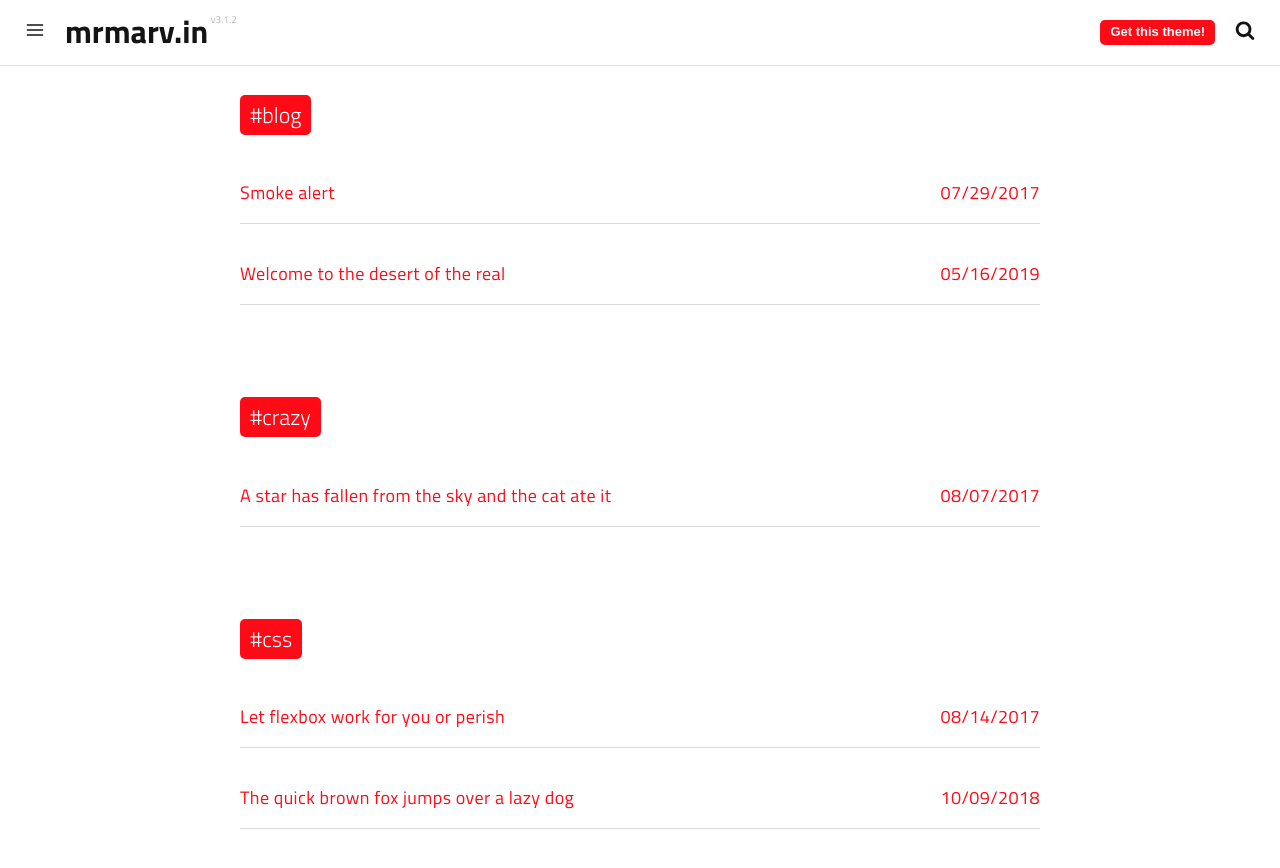
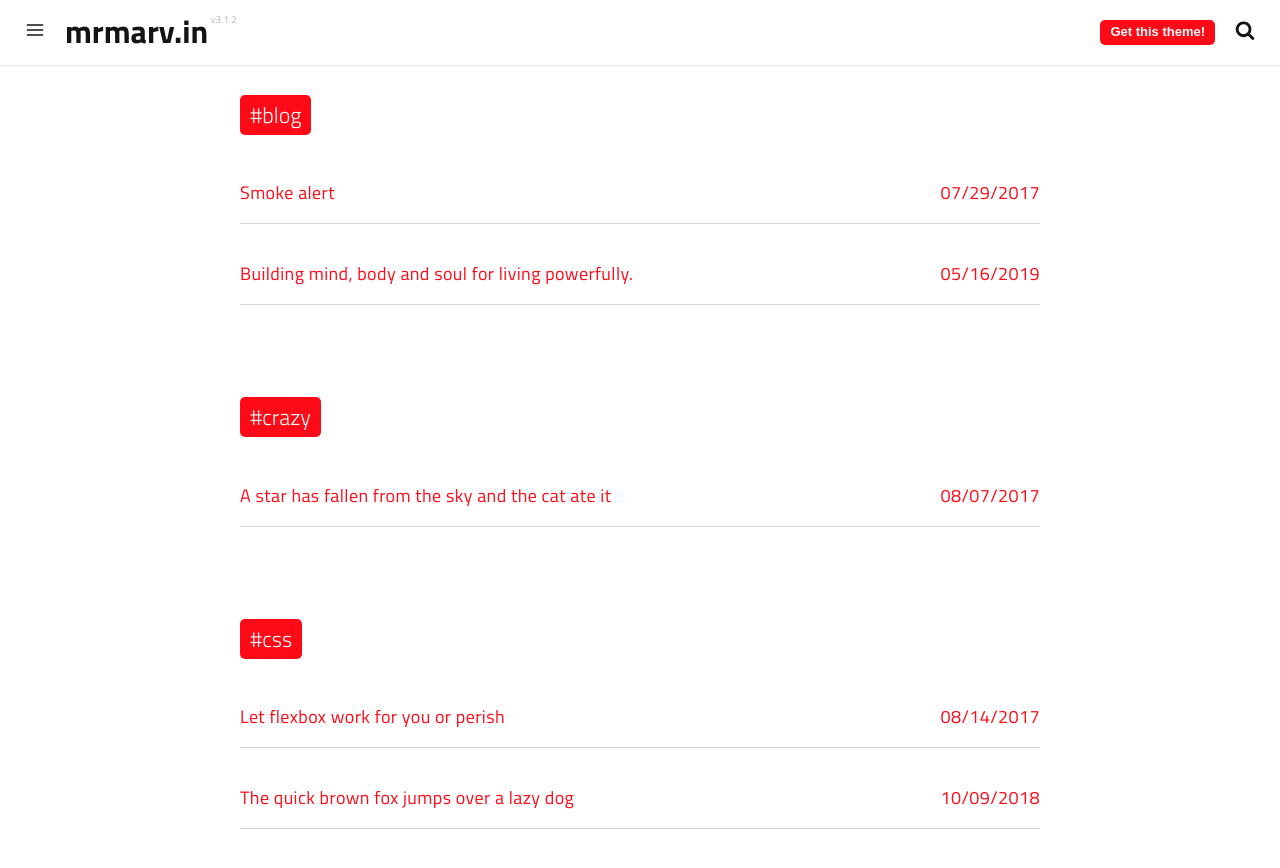
Before and after one commit to marv0/marv0.github.io, a Jekyll site: the page built from tags.html, in a window 1280 px wide and 900 px high, scrolled down 3734 px. Shown: the top 868 px of the window. Built offline with Jekyll 4.4.1, drawn with Linux system fonts in a browser that asks for light colours; a script that is not in the unit is left out; some of the changed text lies outside the part shown.

Commit message:
Update 2010-01-01-welcome-to-the-desert-of-the-real.md

```diff
--- a/_posts/2010-01-01-welcome-to-the-desert-of-the-real.md
+++ b/_posts/2010-01-01-welcome-to-the-desert-of-the-real.md
@@ -1,7 +1,7 @@
 ---
 date: 2019-05-16T23:48:05.000Z
 layout: post
-title: Welcome to the desert of the real
+title: Building mind, body and soul for living powerfully.
 subtitle: 'Lorem ipsum dolor sit amet, consectetur adipisicing elit.'
 description: >-
   Lorem ipsum dolor sit amet, consectetur adipisicing elit, sed do eiusmod
```
